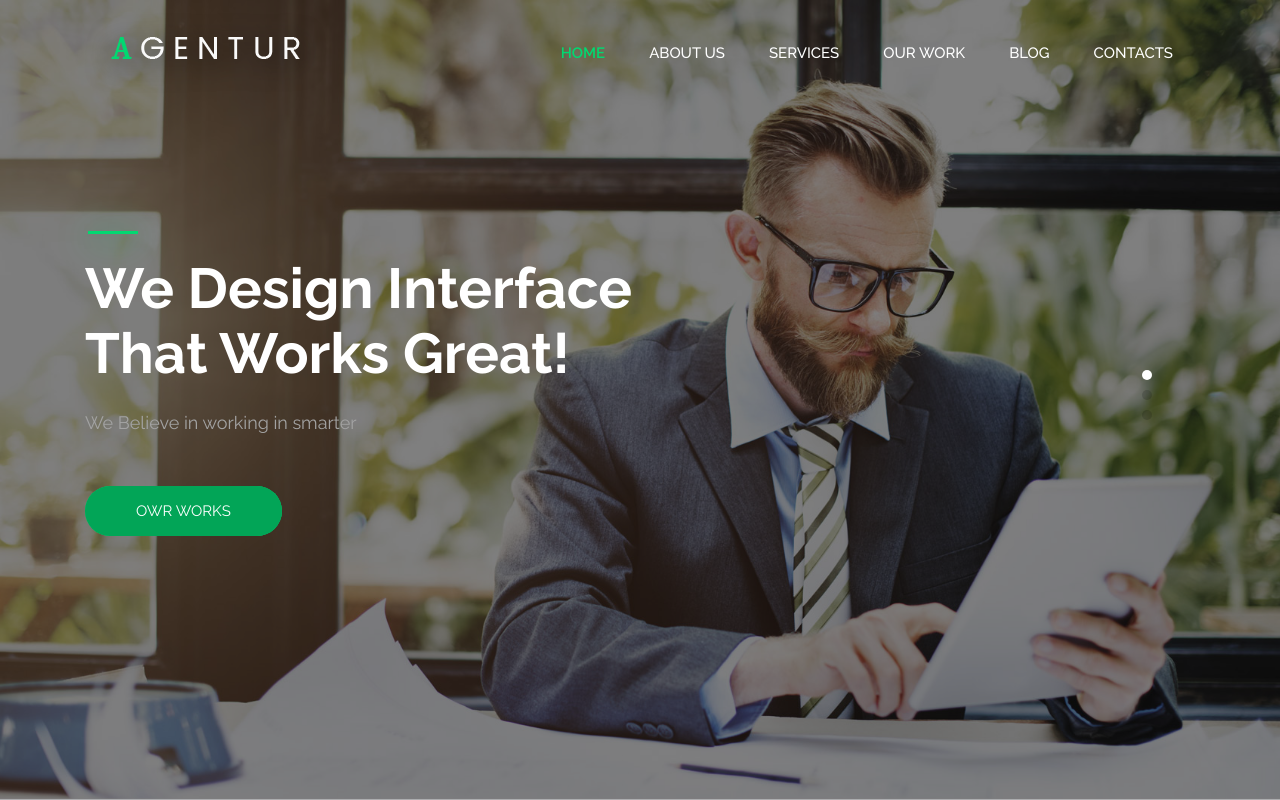
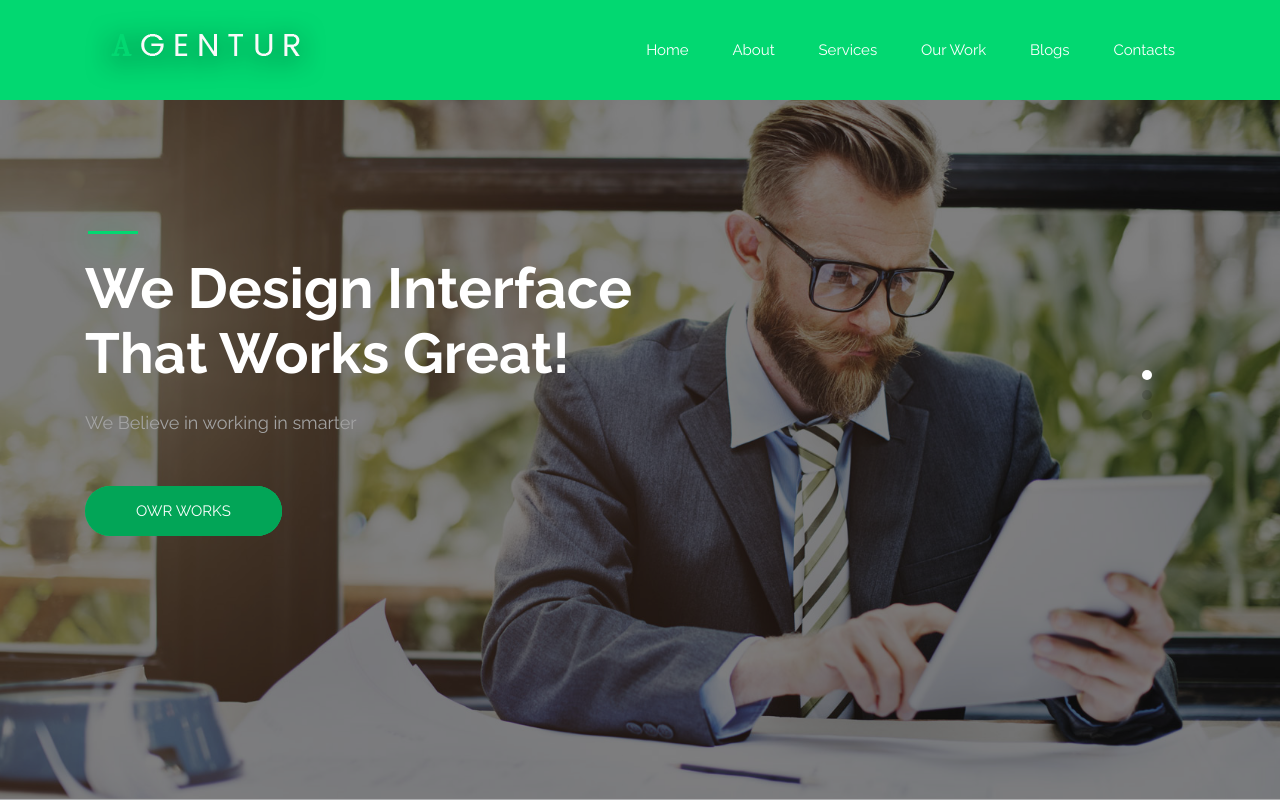
Before and after one commit to hasibweb/Agentur, a plain HTML site: page index.html in a window 1280 px wide. Shown: the top 800 px of the page. Drawn offline with nearby package versions, Linux system fonts and the light colour scheme.

Commit message:
Mobile Menu

```diff
--- a/assets/js/main.js
+++ b/assets/js/main.js
@@ -51,7 +51,7 @@
     // ========================== Navbar Controll ==========================
     function navbarControll() {
         // One page Nav
-        var scrollLink = $('#cd-navbar .nav-link');
+        var scrollLink = $('#slick_menu li a');
         var heroBtn = $('.hero-btn.hash');
         var space = 75;
 
@@ -114,9 +114,17 @@
 
     // =================== mobileMenu ===================
     function mobileMenu() {
-        $('.m-menu-btn').on('click', function () {
-            $(this).children().toggleClass('active');
-        })
+        // $('.m-menu-btn').on('click', function () {
+        //     $(this).children().toggleClass('active');
+        // })
+
+        $('#slick_menu').slicknav({
+            appendTo: '.cd-nav',
+            label: '',
+            closeOnClick: true
+        });
+
+
     }
 
     // ========================== Hero Slider ==========================
--- a/assets/style/scss/main.scss
+++ b/assets/style/scss/main.scss
@@ -124,6 +124,7 @@ $btn-radius: 35px;
 @import url($dir + "external/animate.min.css");
 @import url($dir + "external/owl.carousel.min.css");
 @import url($dir + "external/aos.css");
+@import url($dir + "external/slicknav.min.css");
 @import url("https://maxcdn.bootstrapcdn.com/bootstrap/4.0.0/css/bootstrap.min.css");
 // SCSS
 @import 'partials/hover/hover';
@@ -539,66 +540,54 @@ textarea:focus,
                     Header
 /*====================================================*/
 
-.cd-header {
-    .navbar {
-        .nav-item.active .nav-link {
-            color: $primary-color;
-            font-weight: 600;
-        }
-        .nav-link {
+.fixed-header {
+    background: $primary-color;
+    padding: 10px;
+    position: fixed;
+    width: 100%;
+    z-index: 99;
+    top: 0;
+    left: 0;
+}
+
+.cd-nav {
+    display: flex;
+    align-items: center;
+    justify-content: space-between;
+}
+
+// Slick Menu
+#slick_menu {
+    li {
+        display: inline-block;
+        a {
             color: #fff;
-            padding: 15px 22px;
-            font-weight: 500;
-            &:hover {
-                color: $primary-color;
-            }
-        }
-        &.sticky-nav {
-            height: 75px;
-            transition: .4s ease-in-out;
-            background: darken($primary-color, 12%);
-            .navbar-brand img {
-                width: 90%;
-                transition: .2s ease-in-out;
-            }
+            padding: 20px;
         }
     }
+}
+
+.slicknav_menu {
+    display: none;
+}
+
+.slicknav_nav {
+    position: absolute;
+    background: $primary-color;
+    left: 0;
+    top: 100%;
+    width: 100vw;
+    text-align: center;
 }
 
 /* Responsive Header */
 
 @include media('small') {
-    .navbar-brand {
-        width: 70%;
-        margin-top: 10px;
+    #slick_menu {
+        display: none;
     }
-    .navbar-collapse {
-        position: relative;
-        &.menu-hide {
-            .navbar-nav {}
-        }
-        .navbar-nav {
-            position: absolute;
-            width: 100%;
-            top: 100%;
-            left: 0;
-            text-align: center;
-            background: $primary-color;
-        }
-        .nav-item {
-            .nav-link {
-                color: #fff;
-                &:hover {
-                    color: darken($primary-color, 10%);
-                }
-            }
-            &:not(:last-child) .nav-link {
-                border-bottom: 1px solid $gray;
-            }
-            &.active .nav-link {
-                color: darken($primary-color, 10%) !important;
-            }
-        }
+    .slicknav_menu {
+        display: inline-block;
     }
 }
 
--- a/index.html
+++ b/index.html
@@ -21,43 +21,41 @@
 <body>
     <div id="preloader" style="background: #fff url('assets/img/preloader.gif') no-repeat center center"></div>
     <!-- =========================== Application Content Start =========================== -->
-    <header class="cd-header">
-        <nav data-aos="fade-down" data-aos-duration="800" class="navbar fixed-top navbar-expand-lg navbar-light">
+
+    <!-- =========================== Header =========================== -->
+    <header class="fixed-header">
         <div class="container">
-                <a class="navbar-brand" href="index.html">
-                    <img src="assets/img/brand.png" alt="Brand Icon">
+            <nav class="cd-nav">
+                <div class="cd-brand">
+                    <a href="index.html">
+                        <img src="assets/img/brand.png" alt="Logo">
                     </a>
-                <button class="navbar-toggler hidden-lg-up m-menu-btn" type="button" data-toggle="collapse" data-target="#cd-navbar" aria-controls="cd-navbar"
-                    aria-expanded="false" aria-label="Toggle navigation">
-                    <span></span>
-                </button>
-                <div class="collapse navbar-collapse" id="cd-navbar">
-                    <ul class="navbar-nav ml-auto d-flex" id="slick_menu">
-                        <li class="nav-item active">
-                            <a class="nav-link" href="#hero">HOME
-                                <span class="sr-only">(current)</span>
-                            </a>
+                </div>
+
+                <ul id="slick_menu" class="">
+                    <li>
+                        <a href="#hero">Home</a>
                     </li>
-                        <li class="nav-item">
-                            <a class="nav-link" href="#about_us">ABOUT US</a>
+                    <li>
+                        <a href="#about_us">About</a>
                     </li>
-                        <li class="nav-item">
-                            <a class="nav-link" href="#cd_services">SERVICES</a>
+                    <li>
+                        <a href="#cd_services">Services</a>
                     </li>
-                        <li class="nav-item">
-                            <a class="nav-link" href="#our_work">OUR WORK</a>
+                    <li>
+                        <a href="#our_work">Our Work</a>
                     </li>
-                        <li class="nav-item">
-                            <a class="nav-link" href="#cd_blogs">BLOG</a>
+                    <li>
+                        <a href="#cd_blogs">Blogs</a>
                     </li>
-                        <li class="nav-item">
-                            <a class="nav-link" href="#">CONTACTS</a>
+                    <li>
+                        <a href="#">Contacts</a>
                     </li>
                 </ul>
+            </nav>
         </div>
-            </div>
-        </nav>
     </header>
+    <!-- =========================== Header =========================== -->
     <!-- =========================== Main =========================== -->
 
     <main>
@@ -568,6 +566,7 @@
     <script src="assets/js/external/aos.js"></script>
     <!-- Easing -->
     <script src="assets/js/external/jquery.easing.1.3.js"></script>
+    <script src="assets/js/external/jquery.slicknav.min.js"></script>
 
     <!-- Main scripts-->
     <script src="assets/js/main.js"></script>
```
Also changed, not shown: assets/style/css/main.css, 1 other file. Lines whose indentation alone changed are shown as unchanged.
